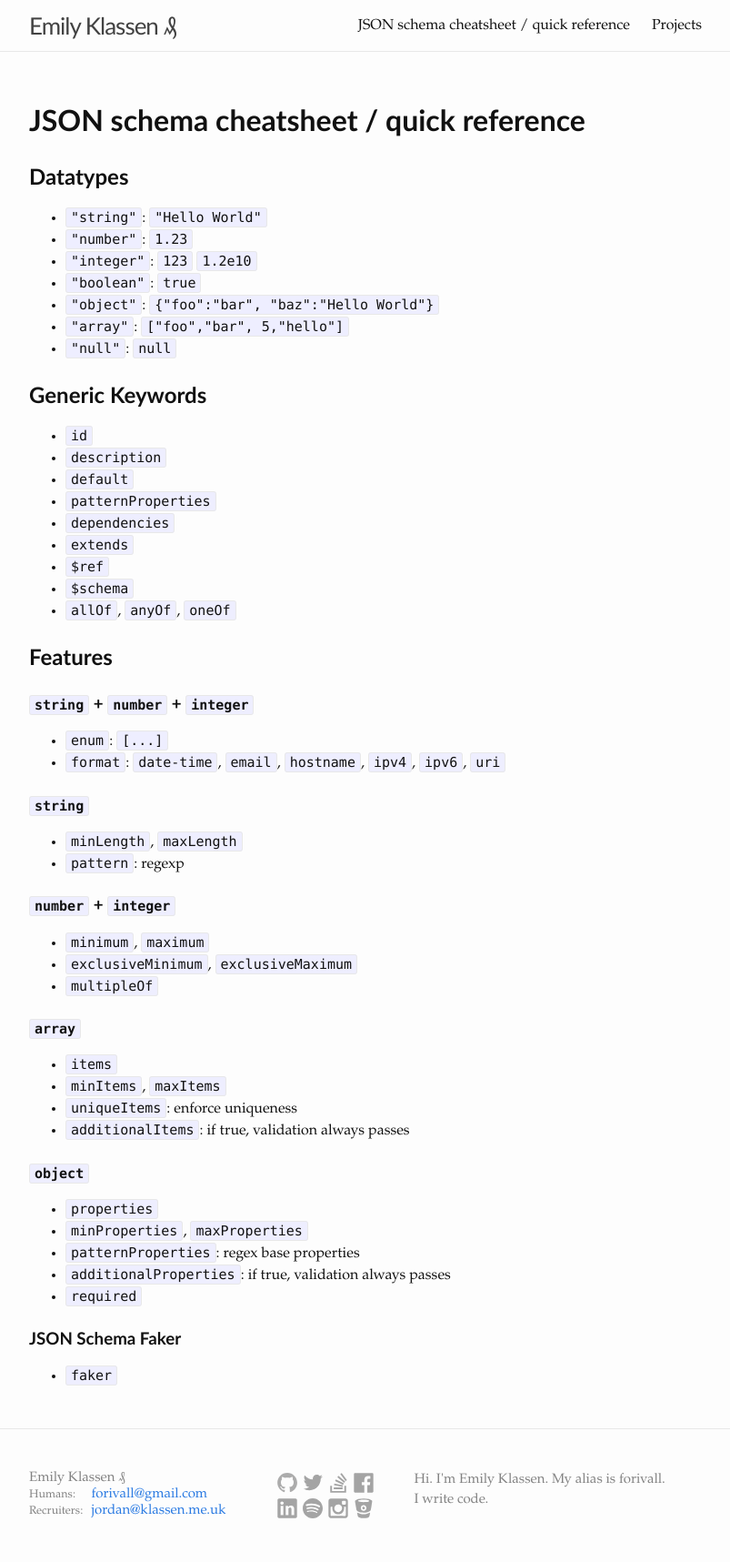
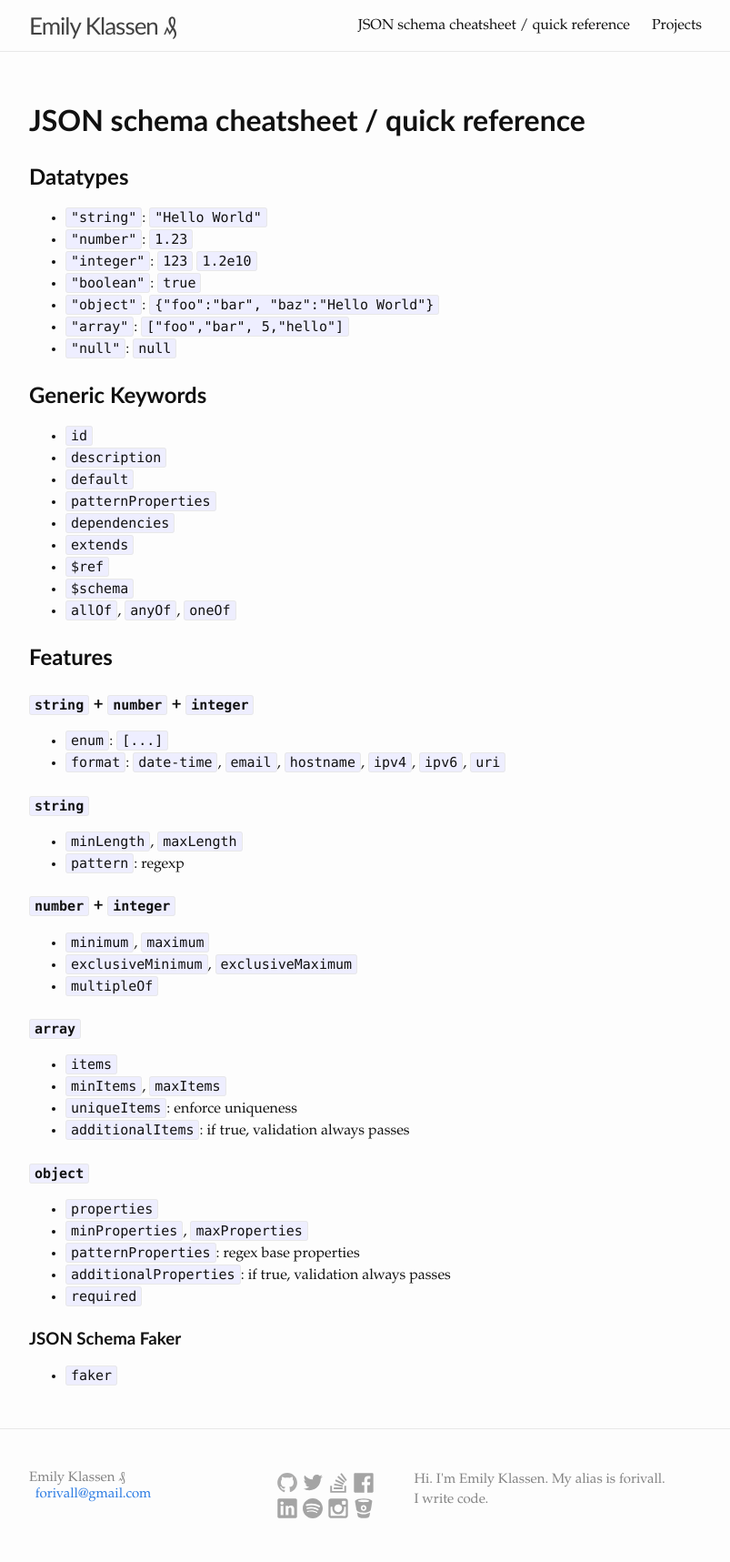
Before and after one commit to forivall/forivall.github.io, a Jekyll site: the page built from json-schema-cheatsheet.md, in a window 1280 px wide. Shown: the whole page at 91% size, without its empty margins (238-1041 px from the left). Built offline with Jekyll 4.4.1, drawn with Linux system fonts in a browser that asks for light colours; some web fonts are replaced; our own code applies the rules of GitHub Pages for plain Markdown files.

Commit message:
Remove email_alt

```diff
--- a/_config.yml
+++ b/_config.yml
@@ -8,7 +8,6 @@
 # Site settings
 title: Emily Klassen ₰
 email: forivall@gmail.com
-email_alt: jordan@klassen.me.uk
 fullname: Emily Klassen
 longname: Emily Jordan Klassen
 description: >
```
